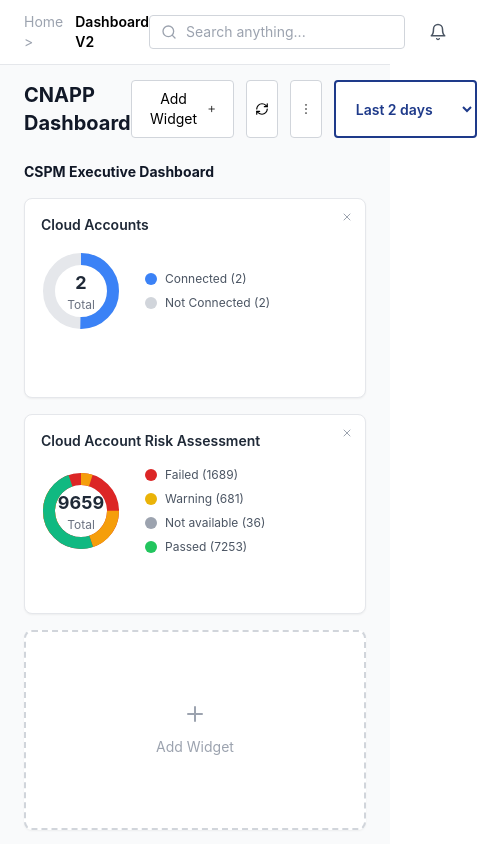
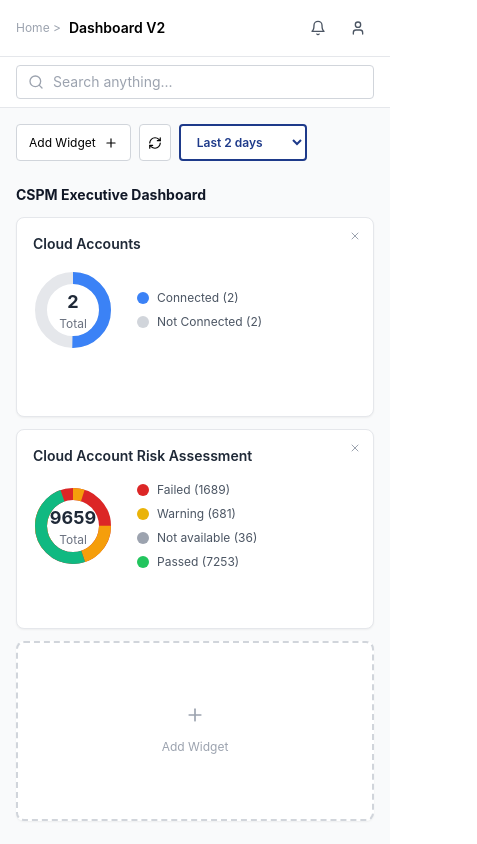
Before and after one commit to Rishika-993/CNAPP-Dashboard, a React (Create React App) app: page / in a window 390 px wide. Shown: the top 844 px of the page, 477 px wide, since content can reach past the window. Built offline with nearby package versions, Linux system fonts and the light colour scheme.

Commit message:
feat: Enhance Dashboard and Header components with responsive design and improved search functionality

```diff
--- a/src/components/Dashboard.js
+++ b/src/components/Dashboard.js
@@ -39,27 +39,33 @@ const Dashboard = () => {
     <div className="min-h-screen bg-gray-50">
       <Header searchTerm={searchTerm} setSearchTerm={setSearchTerm} />
 
-      <div className="p-6 pt-20">
-        <div className="flex justify-between items-center mb-6">
-          <div>
-            <h1 className="text-xl font-bold text-gray-900">CNAPP Dashboard</h1>
+      <div className="p-4 sm:p-6 pt-20 md:pt-20">
+        {/* Header Section */}
+        <div className="flex flex-col sm:flex-row sm:justify-between sm:items-center gap-4 mb-6">
+          {/* Title */}
+          <div className="flex-shrink-0">
+            <h1 className="text-lg sm:text-xl font-bold text-gray-900">
+              CNAPP Dashboard
+            </h1>
             {searchTerm && (
-              <p className="text-sm text-gray-500 mt-1">
+              <p className="text-xs sm:text-sm text-gray-500 mt-1">
                 Search results for: "{searchTerm}"
               </p>
             )}
           </div>
-          <div className="flex gap-3">
+
+          {/* Action Buttons */}
+          <div className="flex flex-wrap gap-2 sm:gap-3">
             <button
               onClick={() => setIsModalOpen(true)}
-              className="flex items-center gap-2 px-4 py-2 bg-white border border-gray-300 rounded text-sm hover:bg-gray-50 transition-colors"
+              className="flex items-center gap-2 px-3 sm:px-4 py-2 bg-white border border-gray-300 rounded text-xs sm:text-sm hover:bg-gray-50 transition-colors whitespace-nowrap"
             >
               Add Widget <Plus size={14} />
             </button>
             <button className="p-2 bg-white border border-gray-300 rounded hover:bg-gray-50 transition-colors">
               <RefreshCw size={14} />
             </button>
-            <button className="p-2 bg-white border border-gray-300 rounded hover:bg-gray-50 transition-colors">
+            <button className="p-2 bg-white border border-gray-300 rounded hover:bg-gray-50 transition-colors hidden sm:block">
               <svg
                 width="14"
                 height="14"
@@ -72,7 +78,7 @@ const Dashboard = () => {
                 <circle cx="12" cy="19" r="1" />
               </svg>
             </button>
-            <select className="px-4 py-2 bg-white border-2 border-blue-900 rounded text-sm text-blue-900 font-semibold focus:outline-none">
+            <select className="px-3 sm:px-4 py-2 bg-white border-2 border-blue-900 rounded text-xs sm:text-sm text-blue-900 font-semibold focus:outline-none w-32 sm:w-36 flex-shrink-0">
               <option>Last 2 days</option>
               <option>Last 7 days</option>
               <option>Last 30 days</option>
@@ -80,10 +86,11 @@ const Dashboard = () => {
           </div>
         </div>
 
+        {/* No Results Message */}
         {searchTerm &&
         filteredCategories.every((cat) => cat.widgets.length === 0) ? (
-          <div className="text-center py-12">
-            <p className="text-gray-500 text-lg">
+          <div className="text-center py-12 px-4">
+            <p className="text-gray-500 text-base sm:text-lg">
               No widgets found matching "{searchTerm}"
             </p>
             <button
@@ -94,10 +101,11 @@ const Dashboard = () => {
             </button>
           </div>
         ) : (
+          /* Widget Categories */
           <div className="space-y-6">
             {filteredCategories.map((category) => (
               <div key={category.id}>
-                <h2 className="text-sm font-bold mb-4 text-gray-900">
+                <h2 className="text-sm font-bold mb-3 sm:mb-4 text-gray-900">
                   {category.name}
                   {searchTerm && category.widgets.length > 0 && (
                     <span className="ml-2 text-xs font-normal text-gray-500">
@@ -106,7 +114,7 @@ const Dashboard = () => {
                     </span>
                   )}
                 </h2>
-                <div className="grid grid-cols-1 md:grid-cols-2 lg:grid-cols-3 gap-4">
+                <div className="grid grid-cols-1 sm:grid-cols-2 lg:grid-cols-3 gap-3 sm:gap-4">
                   {category.widgets.map((widget) => (
                     <Widget
                       key={widget.id}
@@ -118,11 +126,11 @@ const Dashboard = () => {
                   {!searchTerm && (
                     <button
                       onClick={() => setIsModalOpen(true)}
-                      className="bg-white rounded-lg p-4 shadow-sm border-2 border-dashed border-gray-300 hover:border-gray-400 flex items-center justify-center min-h-[200px] transition-colors"
+                      className="bg-white rounded-lg p-4 shadow-sm border-2 border-dashed border-gray-300 hover:border-gray-400 flex items-center justify-center min-h-[180px] sm:min-h-[200px] transition-colors"
                     >
                       <div className="text-center text-gray-400">
-                        <Plus size={24} className="mx-auto mb-2" />
-                        <span className="text-sm">Add Widget</span>
+                        <Plus size={20} sm-size={24} className="mx-auto mb-2" />
+                        <span className="text-xs sm:text-sm">Add Widget</span>
                       </div>
                     </button>
                   )}
--- a/src/components/Header.js
+++ b/src/components/Header.js
@@ -1,42 +1,77 @@
 import React from "react";
-import { Search, Bell, User, X } from "lucide-react";
+import { Search, Bell, User, X, Menu } from "lucide-react";
 
 const Header = ({ searchTerm, setSearchTerm }) => {
   return (
     <header className="bg-white border-b border-gray-200 fixed top-0 left-0 right-0 z-50">
-      <div className="px-6 py-3 flex items-center justify-between">
-        <div className="flex items-center gap-3">
-          <span className="text-gray-400 text-sm">Home &gt;</span>
-          <span className="font-semibold text-sm">Dashboard V2</span>
+      <div className="px-4 sm:px-6 py-3 flex items-center justify-between gap-4">
+        {/* Left side - Breadcrumb */}
+        <div className="flex items-center gap-2 sm:gap-3 flex-shrink-0">
+          <span className="text-gray-400 text-xs sm:text-sm sm:inline">Home &gt;</span>
+          <span className="font-semibold text-sm sm:text-base whitespace-nowrap">Dashboard V2</span>
         </div>
-        <div className="flex items-center gap-4">
-          <div className="relative flex-shrink-0" style={{ width: "256px" }}>
+
+        {/* Right side - Search and Icons */}
+        <div className="flex items-center gap-2 sm:gap-4 flex-shrink-0">
+          {/* Search - Hidden on mobile, visible on tablet+ */}
+          <div className="relative hidden md:block w-48 lg:w-64 flex-shrink-0">
             <Search
               size={16}
-              className="absolute left-3 top-1/2 -translate-y-1/2 text-gray-400 pointer-events-none z-10"
+              className="absolute left-3 top-1/2 transform -translate-y-1/2 text-gray-400 pointer-events-none"
             />
             <input
               type="text"
               placeholder="Search anything..."
               value={searchTerm}
               onChange={(e) => setSearchTerm(e.target.value)}
-              className="w-full pl-9 pr-10 py-1.5 border border-gray-300 rounded text-sm focus:outline-none focus:ring-1 focus:ring-blue-500"
-              style={{ width: "256px" }}
+              className="pl-9 pr-10 py-1.5 w-full border border-gray-300 rounded text-sm focus:outline-none focus:ring-1 focus:ring-blue-500"
             />
             <button
               onClick={() => setSearchTerm("")}
-              className={`absolute right-3 top-1/2 -translate-y-1/2 text-gray-400 hover:text-gray-600 transition-opacity ${
+              className={`absolute right-3 top-1/2 transform -translate-y-1/2 text-gray-400 hover:text-gray-600 transition-opacity ${
                 searchTerm ? "opacity-100" : "opacity-0 pointer-events-none"
               }`}
             >
               <X size={14} />
             </button>
           </div>
+
+          {/* Search icon for mobile */}
+          {/* <button className="p-2 hover:bg-gray-100 rounded md:hidden">
+            <Search size={18} className="text-gray-600" />
+          </button> */}
+
+          {/* Bell and User icons */}
           <button className="p-2 hover:bg-gray-100 rounded flex-shrink-0">
-            <Bell size={18} className="text-gray-600" />
+            <Bell size={16} sm-size={18} className="text-gray-600" />
           </button>
           <button className="p-2 hover:bg-gray-100 rounded flex-shrink-0">
-            <User size={18} className="text-gray-600" />
+            <User size={16} sm-size={18} className="text-gray-600" />
+          </button>
+        </div>
+      </div>
+
+      {/* Mobile Search Bar - Below header on mobile */}
+      <div className="md:hidden border-t border-gray-200 px-4 py-2">
+        <div className="relative">
+          <Search
+            size={16}
+            className="absolute left-3 top-1/2 transform -translate-y-1/2 text-gray-400 pointer-events-none"
+          />
+          <input
+            type="text"
+            placeholder="Search anything..."
+            value={searchTerm}
+            onChange={(e) => setSearchTerm(e.target.value)}
+            className="pl-9 pr-10 py-1.5 w-full border border-gray-300 rounded text-sm focus:outline-none focus:ring-1 focus:ring-blue-500"
+          />
+          <button
+            onClick={() => setSearchTerm("")}
+            className={`absolute right-3 top-1/2 transform -translate-y-1/2 text-gray-400 hover:text-gray-600 transition-opacity ${
+              searchTerm ? "opacity-100" : "opacity-0 pointer-events-none"
+            }`}
+          >
+            <X size={14} />
           </button>
         </div>
       </div>
```
